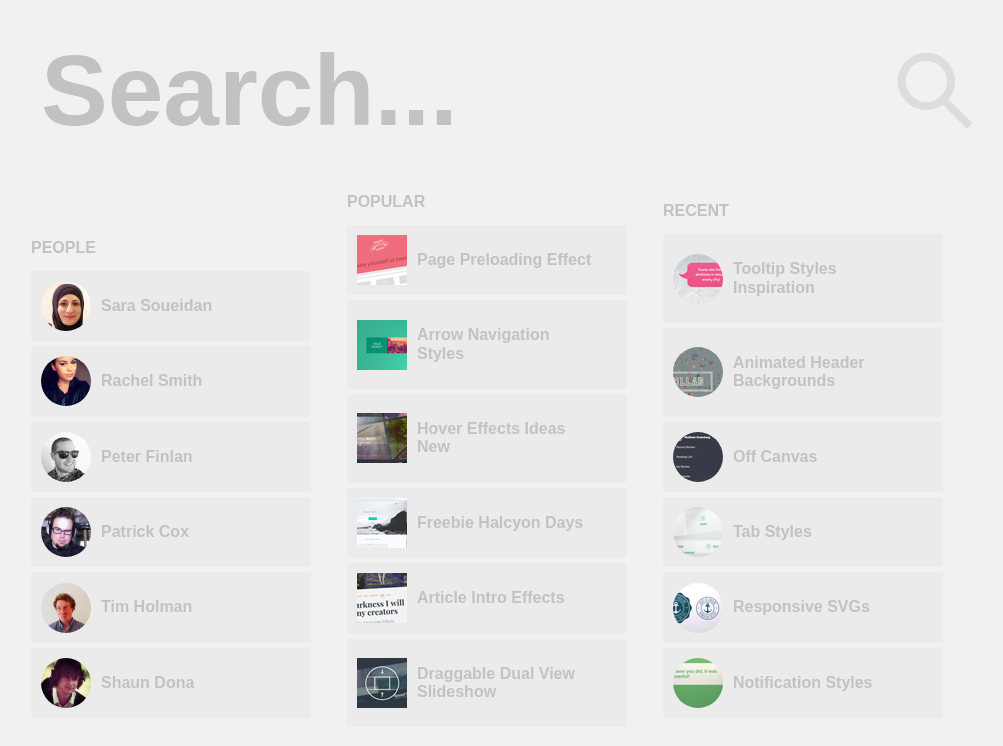
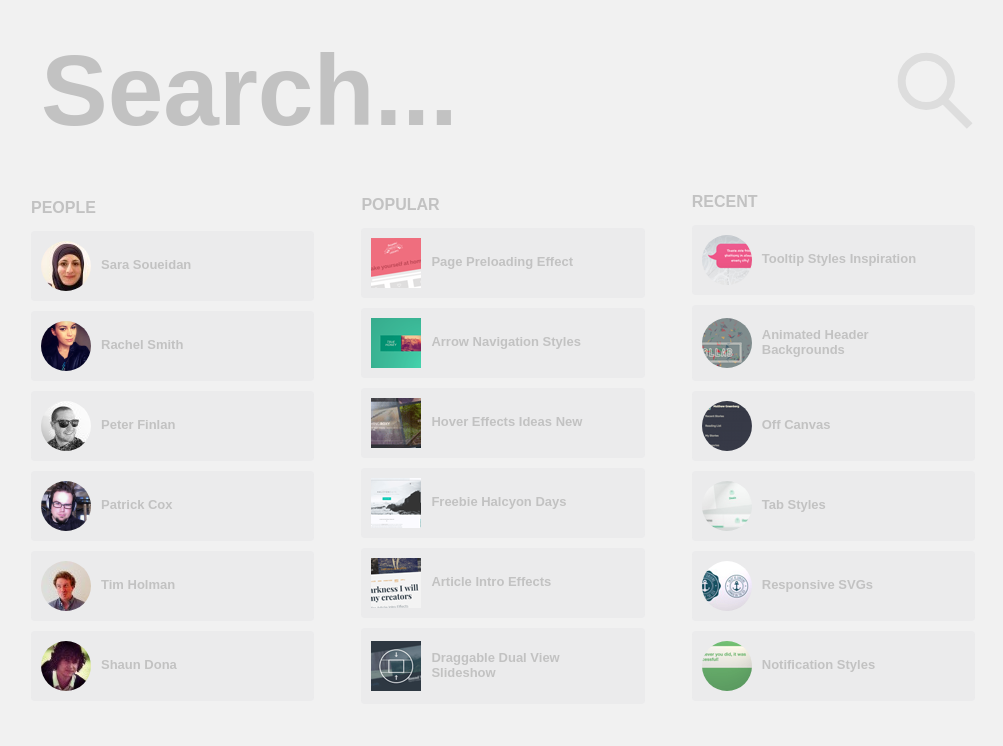
Before and after one commit to turchak/hw-4, a plain HTML site: page index.html in a window 1280 px wide. Shown: the whole page, without its empty margins (137-1140 px from the left). Drawn offline with nearby package versions, Linux system fonts and the light colour scheme.

Commit message:
v.2.1 - changes in css

```diff
--- a/assets/css/main.css
+++ b/assets/css/main.css
@@ -17,6 +17,25 @@ main {
   width: 80%;
   padding: 40px;
   margin: 0 auto;
+}
+
+a {
+  color: #c2c2c2;
+  text-decoration: none;
+}
+
+h2 {
+  text-transform: uppercase;
+  color: #c2c2c2;
+  font-size: 16px;
+  font-weight: 800;
+}
+
+h3 {
+  display: inline-block;
+  font-size: 13px;
+  width: 70%;
+  vertical-align: middle;
 }
 
 .top {
@@ -60,11 +79,12 @@ main {
 
 .content {
   margin-top: 40px;
+  font-size: 0;
 }
 
 .column {
   display: inline-block;
-  width: 33%;
+  width: 30%;
   margin: 0;
   padding: 0;
 }
@@ -75,35 +95,25 @@ main {
   padding: 0;
 }
 
+.column:nth-child(2) {
+  margin: 0 5%;
+}
+
 .column-item {
   list-style: none;
   padding: 10px;
-  margin: 5px 0;
-  background: rgba(118,117,128,0.05);
-  width: 90%;
+  margin: 10px 0;
+  background: rgba(118, 117, 128, 0.05);
   border-radius: 4px;
   font-size: 0;
 }
-.column-item:hover{
-  background: rgba(118,117,128,0.1);
 
-}
-.column-item:hover a{
-  color:#EC5A62;
+.column-item:hover {
+  background: rgba(118, 117, 128, 0.1);
 }
 
-h2 {
-  text-transform: uppercase;
-  color: #c2c2c2;
-  font-size: 16px;
-  font-weight: 800;
-}
-
-h3 {
-  display: inline-block;
-  font-size: 16px;
-  width: 70%;
-  vertical-align: middle;
+.column-item:hover a {
+  color: #EC5A62;
 }
 
 .column-item img {
@@ -111,15 +121,7 @@ h3 {
   vertical-align: middle;
   margin-right: 10px;
 }
-.round-img{
-  border-radius:25px;
+
+.round-img {
+  border-radius: 25px;
 }
-a {
-  color: #c2c2c2;
-  text-decoration: none;
-
-}
-a:hover{
-
-  /*background:rgba(118,117,128,0.1);*/
-}
```
